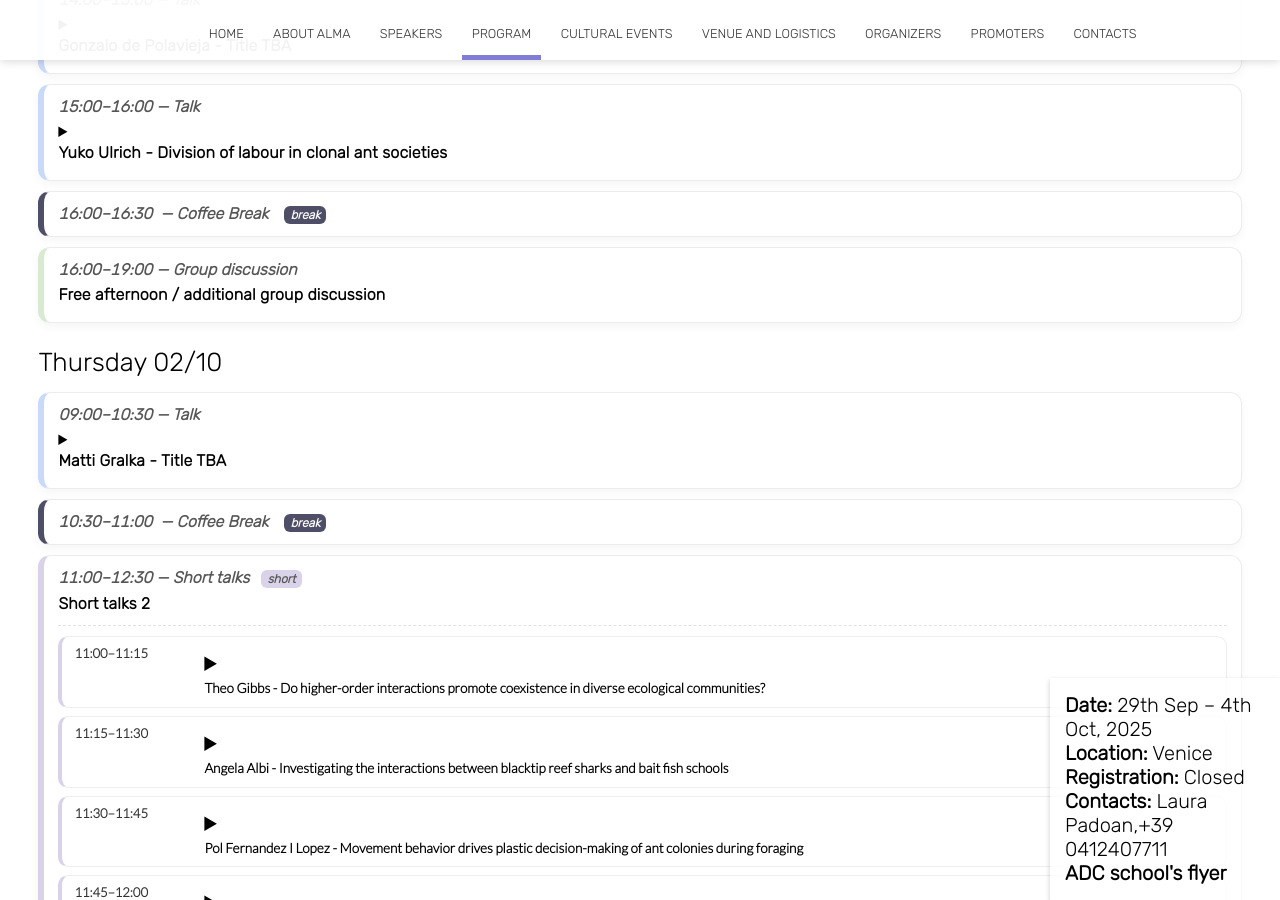
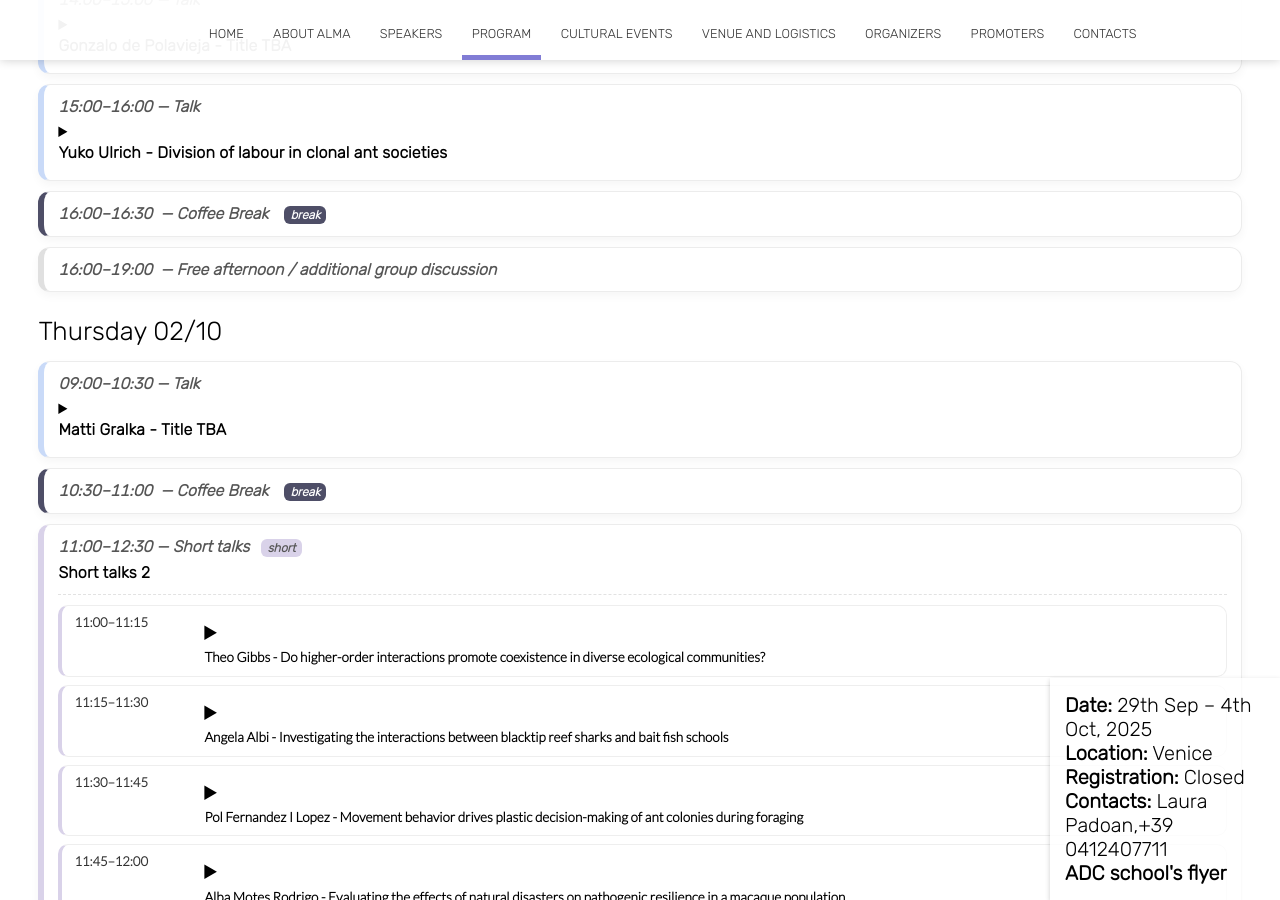
Before and after one commit to almadalcoschool/almadalcoschool.github.io, a Jekyll site: the page built from scientific_program.html, in a window 1280 px wide and 900 px high, scrolled down 4720 px. Built offline with Jekyll 4.4.1, drawn with Linux system fonts in a browser that asks for light colours; nearby versions of some CDN libraries; some of the changed text lies outside the part shown.

Commit message:
aggiunta di una nuova variabile di colore grigio e aggiornamento delle classi per l'agenda

```diff
--- a/scientific_program.html
+++ b/scientific_program.html
@@ -346,6 +346,7 @@ image: /images/home/paper_natEcoEvol2020.jpg
     --c-short:   #D9D2E9; /* tg-nj25 */
     --c-poster:  #D9D2E9; /* tg-mkke #D0E0E3*/
     --c-visit:   #f9c48c; /* tg-teb0 */
+    --c-gray:   #e0e0e0;
 
     /* Contenitore a tutta larghezza con fascia bianca e respiro */
     width: 100%;
@@ -408,6 +409,7 @@ image: /images/home/paper_natEcoEvol2020.jpg
     .agenda .slot.short { border-left-color: var(--c-short); }
     .agenda .slot.poster   { border-left-color: var(--c-poster); }
     .agenda .slot.visit    { border-left-color: var(--c-visit); }
+    .agenda .slot.gray   { border-left-color: var(--c-gray); }
 
     /* Badge */
     .agenda .badge{
@@ -426,6 +428,7 @@ image: /images/home/paper_natEcoEvol2020.jpg
     .agenda .badge.short{ background: var(--c-short); }
     .agenda .badge.poster  { background: var(--c-poster); }
     .agenda .badge.visit   { background: var(--c-visit); }
+    .agenda .badge.gray  { background: var(--c-gray); color:#000; }
 
     /* Slot “semplice” (niente titolo ripetuto: Coffee/Lunch ecc.) */
     .agenda .slot.simple .meta{
@@ -722,11 +725,11 @@ image: /images/home/paper_natEcoEvol2020.jpg
     <!-- ===== MONDAY 29/09 ===== -->
     <h2 class="day-title">Monday 29/09</h2>
 
-    <div class="slot key simple" aria-label="Registration">
-        <div class="meta">
-          <span class="time">08:30-09:00</span> — Registration
-          <span class="badge key">welcome</span>
-        </div>
+    <div class="slot gray simple" aria-label="Registration">
+      <div class="meta">
+        <span class="time">08:30–09:00</span> — Registration
+        <span class="badge gray">welcome</span>
+      </div>
     </div>
 
     <div class="slot key simple" aria-label="Welcome and introduction">
@@ -1175,11 +1178,13 @@ image: /images/home/paper_natEcoEvol2020.jpg
         </div>
     </div>
 
-    <div class="slot discuss" id="tue-1630-free">
-        <div class="meta"><span class="time">16:00–19:00</span> — Group discussion </div>
-        <h3>Free afternoon / additional group discussion</h3>
-    </div>
-
+
+    <div class="slot gray simple" id="wed-1600-free" aria-label="Free afternoon / additional group discussion">
+      <div class="meta">
+        <span class="time">16:00–19:00</span> — Free afternoon / additional group discussion
+        <!-- opzionale: <span class="badge gray">free</span> -->
+      </div>
+    </div>
 
 
     <!-- ===== THURSDAY 02/10 ===== -->
@@ -1787,6 +1792,9 @@ image: /images/home/paper_natEcoEvol2020.jpg
     });
   </script>
 </body>
+
+
+
 
 
 
```
